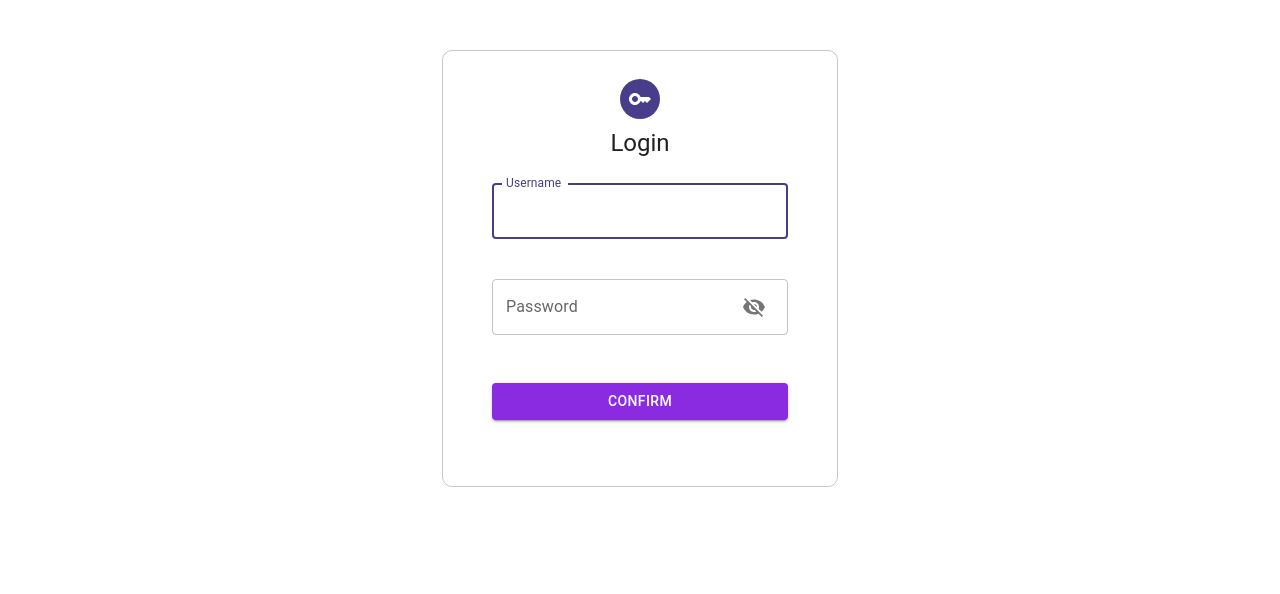
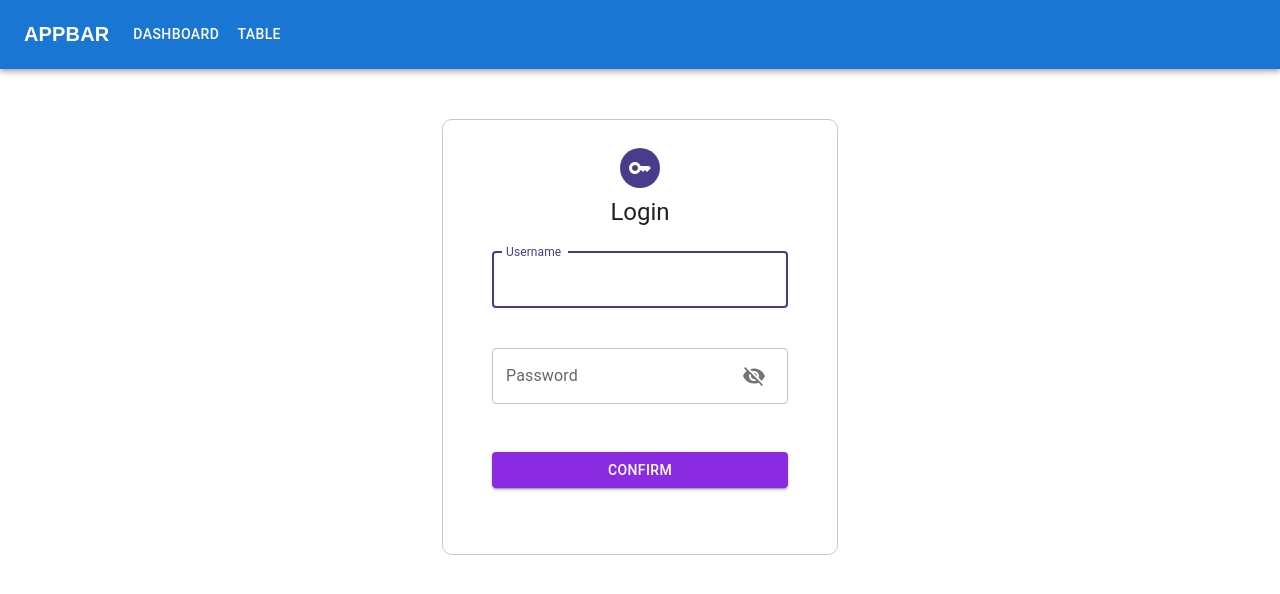
Before and after one commit to karimhaj/Skills-test, a React (Create React App) app: page / in a window 1280 px wide. Shown: the top 594 px of the page. Built offline with nearby package versions, Linux system fonts and the light colour scheme.

Commit message:
add and start customizing AppBar component

```diff
--- a/src/App.tsx
+++ b/src/App.tsx
@@ -3,9 +3,11 @@
 import {Routes, Route, Link} from 'react-router-dom';
 import LoginPage from './components/LoginPage';
 import DashboardPage from './components/DashboardPage';
+import AppBar from './components/AppBar';
 
 function App() {
   return (<>
+  <AppBar />
     <Routes>
       <Route path='/' element={ <LoginPage />} />
       <Route path='/dashboard' element={ <DashboardPage />} />
--- /dev/null
+++ b/src/components/AppBar.tsx
@@ -0,0 +1,110 @@
+import * as React from "react";
+import { useState } from "react";
+import { Link } from 'react-router-dom';
+
+import {AppBar} from "@mui/material";
+import Box from "@mui/material/Box";
+import Toolbar from "@mui/material/Toolbar";
+import IconButton from "@mui/material/IconButton";
+import Typography from "@mui/material/Typography";
+import Menu from "@mui/material/Menu";
+import MenuIcon from "@mui/icons-material/Menu";
+import Container from "@mui/material/Container";
+import Button from "@mui/material/Button";
+import MenuItem from "@mui/material/MenuItem";
+
+
+const pages = [{pageName:"Dashboard", id: 1}, {pageName: "Table", id: 2}];
+
+
+const ResponsiveAppBar = () =>{
+  const [anchorElNav, setAnchorElNav] = useState(null);
+
+
+ const handleOpenNavMenu = (event: React.MouseEvent<HTMLElement>) => {
+   //@ts-ignore
+   setAnchorElNav(event.currentTarget);
+ };
+
+  const handleCloseNavMenu = () => {
+    setAnchorElNav(null);
+  };
+
+  return (
+    <AppBar position="static">
+      <Container maxWidth="xl">
+        <Toolbar disableGutters>
+          <Typography
+            variant="h6"
+            noWrap
+            component="a"
+            href="/"
+            sx={{
+              mr: 2,
+              display: { xs: "none", md: "flex" },
+              fontWeight: 700,
+              fontFamily: "sans-serif",
+              lineHeight: "1.5",
+              color: "rgb(255,255,255)",
+              textDecoration: "none"
+            }}
+          >
+            APPBAR
+          </Typography>
+
+          <Box sx={{ flexGrow: 1, display: { xs: "flex", md: "none" } }}>
+            <IconButton
+              size="large"
+              onClick={handleOpenNavMenu}
+              color="inherit"
+            >
+              <MenuIcon />
+            </IconButton>
+            <Menu
+              id="menu-appbar"
+              anchorEl={anchorElNav}
+              anchorOrigin={{
+                vertical: "bottom",
+                horizontal: "left"
+              }}
+              keepMounted
+              transformOrigin={{
+                vertical: "top",
+                horizontal: "left"
+              }}
+              open={Boolean(anchorElNav)}
+              onClose={handleCloseNavMenu}
+              sx={{
+                display: { xs: "block", md: "none" }
+              }}
+            >
+              {pages.map((page) => (
+                <MenuItem key={page.id} onClick={handleCloseNavMenu}>
+                  <Link to={`/${page.pageName}`} style={{textDecoration: 'none'}}>
+                  <Typography textAlign="center">{page.pageName}</Typography>
+                  </Link>
+                </MenuItem>
+              ))}
+            </Menu>
+          </Box>
+
+          <Box sx={{ flexGrow: 1, display: { xs: "none", md: "flex" } }}>
+            {pages.map((page) => (
+            <Link to={`/${page.pageName}`} style={{textDecoration: 'none'}}>
+              <Button
+                key={page.id}
+                onClick={handleCloseNavMenu}
+                sx={{ my: 2, color: "white", display: "block" }}
+              >
+                {page.pageName}
+              </Button>
+              </Link>
+            ))}
+          </Box>
+
+        </Toolbar>
+      </Container>
+    </AppBar>
+  );
+}
+export default ResponsiveAppBar;
```
